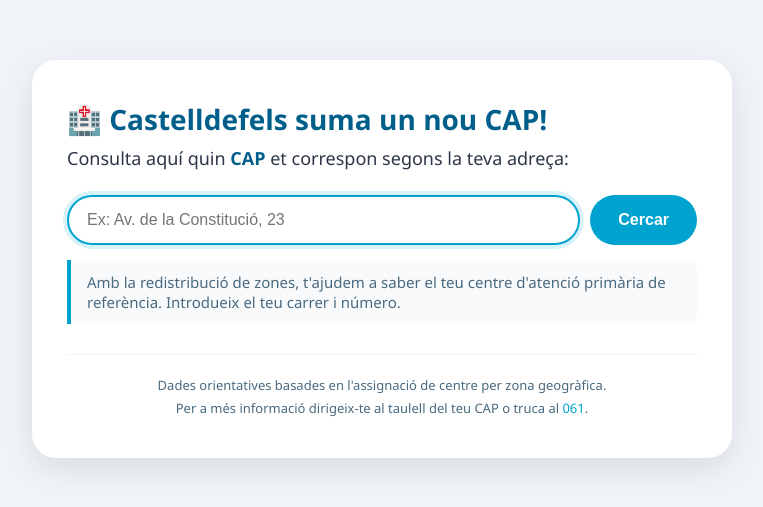
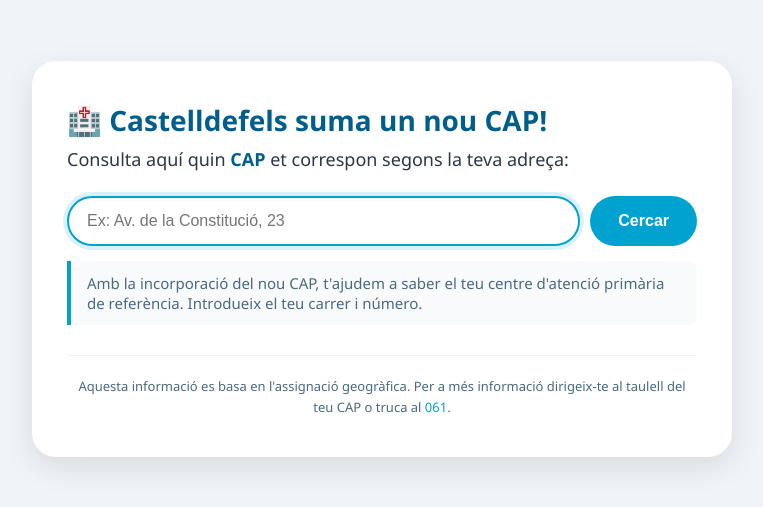
Before and after one commit to apmetrosud/elmeucap-castelldefels, a plain HTML site: page index.html in a window 1280 px wide. Shown: the part 141-648 px from the top of the page, without its empty margins (258-1021 px from the left). Drawn offline with Linux system fonts and the light colour scheme.

Commit message:
Update text for primary care center information

```diff
--- a/index.html
+++ b/index.html
@@ -41,12 +41,11 @@
         <button id="cercarBtn">Cercar</button>
     </div>
     <div class="intro-text">
-        Amb la redistribució de zones, t'ajudem a saber el teu centre d'atenció primària de referència. Introdueix el teu carrer i número.
+        Amb la incorporació del nou CAP, t'ajudem a saber el teu centre d'atenció primària de referència. Introdueix el teu carrer i número.
     </div>
     <div id="result" class="result"><div id="resultContent"></div></div>
     <div class="footer">
-        Dades orientatives basades en l'assignació de centre per zona geogràfica.
-        <span class="linia-separada">Per a més informació dirigeix-te al taulell del teu CAP o truca al <a href="tel:061">061</a>.</span>
+        Aquesta informació es basa en l'assignació geogràfica. Per a més informació dirigeix-te al taulell del teu CAP o truca al <a href="tel:061">061</a>.
     </div>
 </div>
 
```
